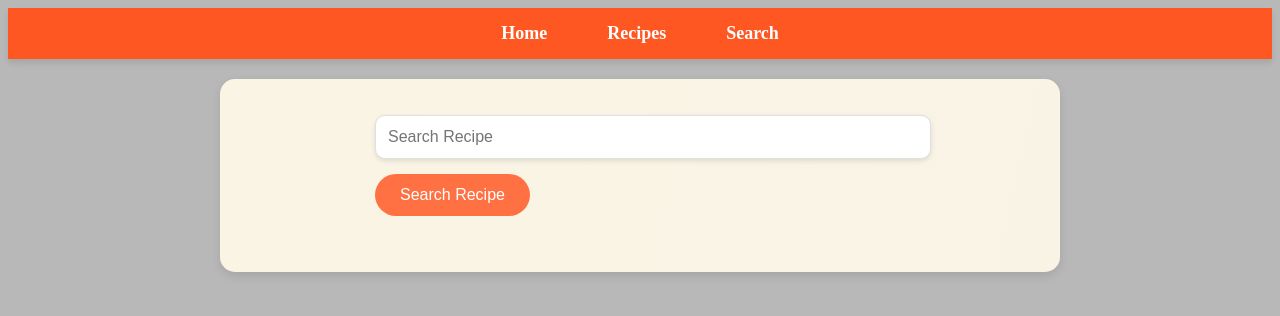
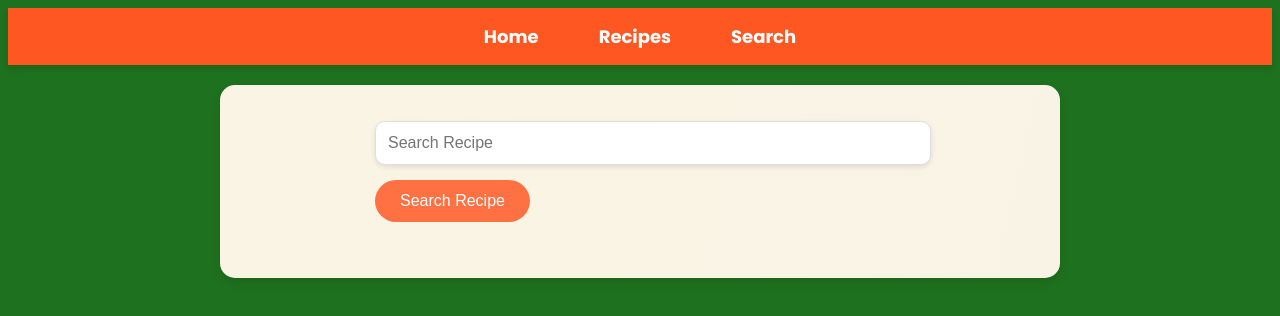
Before and after one commit to Zbozio/recipeAppAngular, an Angular app: page /listRecipe in a window 1280 px wide. Shown: the top 316 px of the page. Built offline with nearby package versions, Linux system fonts and the light colour scheme.

Commit message:
styles for list

```diff
--- a/src/app/recipe.model.ts
+++ b/src/app/recipe.model.ts
@@ -2,4 +2,7 @@ export interface Recipe {
   id: number;
   title: string;
   image: string;
+  instructions: string;
+  vegan: boolean;
+  servings: number;
 }
--- a/src/app/repice-details/repice-details.component.html
+++ b/src/app/repice-details/repice-details.component.html
@@ -1,4 +1,15 @@
 <div class="container" *ngIf="recipe">
-  <h1>{{ recipe.title }}</h1>
-  <img [src]="recipe.image" alt="{{ recipe.title }}" />
+  <div class="recipe">
+    <p class="title">{{ recipe.title }}</p>
+    <img
+      class="recipe-Image"
+      style="border-radius: 15px"
+      [src]="recipe.image"
+      alt="{{ recipe.title }}"
+    />
+  </div>
+  <div class="instruction">
+    <h2>Instructions</h2>
+    <div [innerHTML]="recipe.instructions"></div>
+  </div>
 </div>
--- a/src/app/repice-details/repice-details.component.scss
+++ b/src/app/repice-details/repice-details.component.scss
@@ -0,0 +1,77 @@
+body {
+  background-color: #f9f9f9;
+  color: #333;
+  margin: 0;
+  padding: 0;
+}
+
+.container {
+  max-width: 800px;
+  margin: 40px auto;
+  padding: 20px;
+  background-color: white;
+  border-radius: 20px;
+  box-shadow: 0px 10px 30px rgba(0, 0, 0, 0.1);
+  overflow: hidden;
+  transition: all 0.3s ease;
+
+  &:hover {
+    transform: translateY(-5px);
+    box-shadow: 0px 15px 40px rgba(0, 0, 0, 0.15);
+  }
+}
+
+.recipe {
+  text-align: center;
+  padding: 20px;
+
+  .title {
+    font-size: 2rem;
+    font-weight: 600;
+    color: #333;
+    margin-bottom: 20px;
+    line-height: 1.2;
+  }
+
+  .recipe-Image {
+    width: 100%;
+    max-width: 600px;
+    height: auto;
+    object-fit: cover;
+    border-radius: 15px;
+    box-shadow: 0px 10px 20px rgba(0, 0, 0, 0.1);
+    transition: transform 0.3s ease, box-shadow 0.3s ease;
+
+    &:hover {
+      transform: scale(1.05);
+      box-shadow: 0px 15px 30px rgba(0, 0, 0, 0.2);
+    }
+  }
+}
+
+.instruction {
+  margin-top: 30px;
+
+  h2 {
+    font-size: 1.8rem;
+    font-weight: 500;
+    color: #555;
+    margin-bottom: 15px;
+  }
+
+  p,
+  ol,
+  li {
+    font-size: 1rem;
+    line-height: 1.6;
+    color: #666;
+  }
+
+  ol {
+    padding-left: 20px;
+  }
+
+  li {
+    margin-bottom: 10px;
+  }
+}
--- a/src/styles.scss
+++ b/src/styles.scss
@@ -1,5 +1,10 @@
 /* You can add global styles to this file, and also import other style files */
 html {
   height: 100%;
-  background-color: rgb(184, 184, 184);
+  background-color: rgb(30, 113, 30);
+  font-family: "Poppins", sans-serif;
 }
+html {
+  font-family: poppins;
+}
+@import url("https://fonts.googleapis.com/css2?family=Poppins:wght@300;500;700&family=Lora:wght@400;700&display=swap");
```
